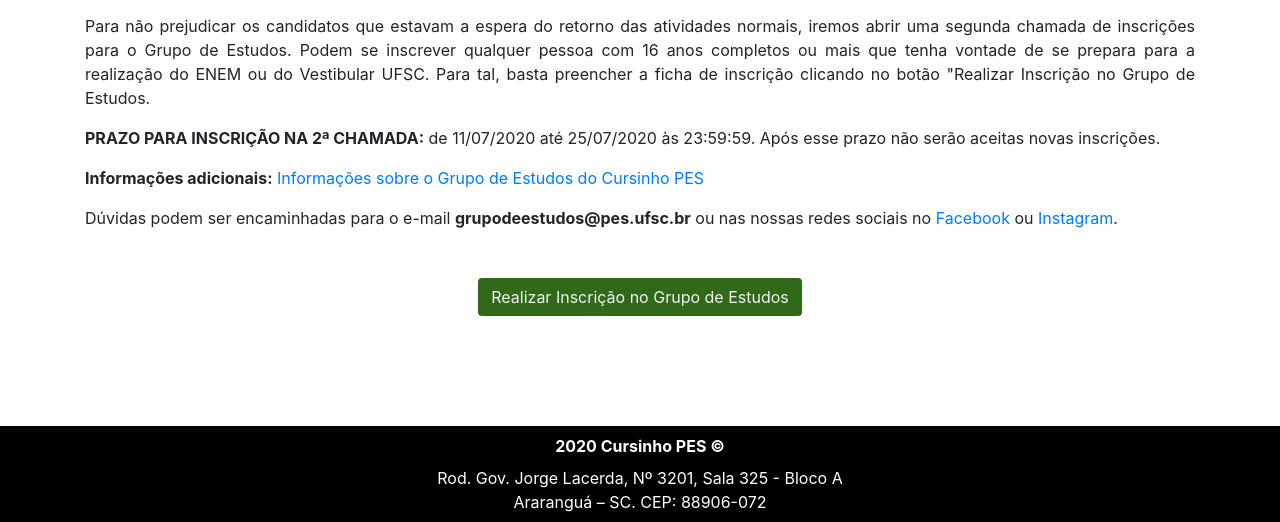
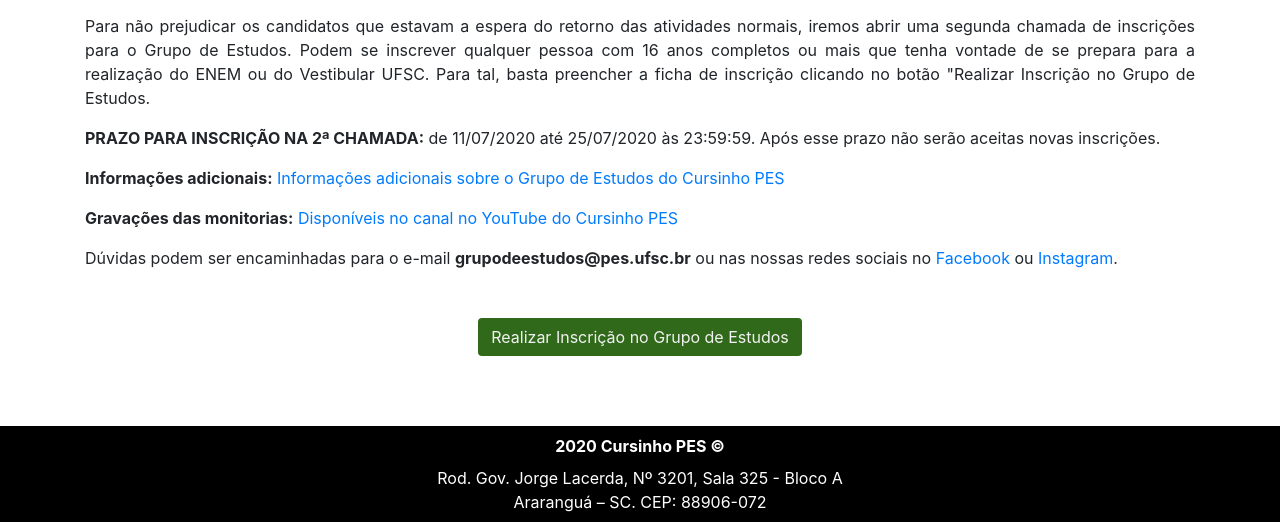
Before and after one commit to RogerEC/pes.ufsc.br-antigo, a PHP site: page /grupo-de-estudos in a window 1280 px wide. Shown: the part 278-800 px from the top of the page. Run offline with PHP 8.4, Linux system fonts and the light colour scheme.

Commit message:
Adicionado link para canal no YouTube do Cursinho PES

```diff
--- a/public_html/grupo-de-estudos/index.php
+++ b/public_html/grupo-de-estudos/index.php
@@ -24,7 +24,8 @@
                         Podem se inscrever qualquer pessoa com 16 anos completos ou mais que tenha vontade de se prepara para a realização do ENEM ou do Vestibular UFSC. Para tal, basta preencher a ficha de
                         inscrição clicando no botão "Realizar Inscrição no Grupo de Estudos.</p>
                     <p class="text-justify"><b>PRAZO PARA INSCRIÇÃO NA 2ª CHAMADA:</b> de 11/07/2020 até 25/07/2020 às 23:59:59. Após esse prazo não serão aceitas novas inscrições.</p>
-                    <p class="text-justify"><b>Informações adicionais:</b> <a href="#" target="_blank">Informações sobre o Grupo de Estudos do Cursinho PES</a></p>
+                    <p class="text-justify"><b>Informações adicionais:</b> <a href="https://pes.ufsc.br/grupo-de-estudos/Funcionamento-GEPES.pdf" target="_blank">Informações adicionais sobre o Grupo de Estudos do Cursinho PES</a></p>
+                    <p class="text-justify"><b>Gravações das monitorias:</b> <a href="https://www.youtube.com/channel/UC6rD7xpvC-YvUtkrP6KhyNA" target="_blank">Disponíveis no canal no YouTube do Cursinho PES</a></p>
                     <p class="text-justify">Dúvidas podem ser encaminhadas para o e-mail <b>grupodeestudos@pes.ufsc.br</b> ou nas nossas redes sociais no
                     <a href='https://www.facebook.com/PES.UFSC/'>Facebook</a> ou <a href='https://www.instagram.com/cursinhopes/'>Instagram</a>.</p>
                 </div>
```
